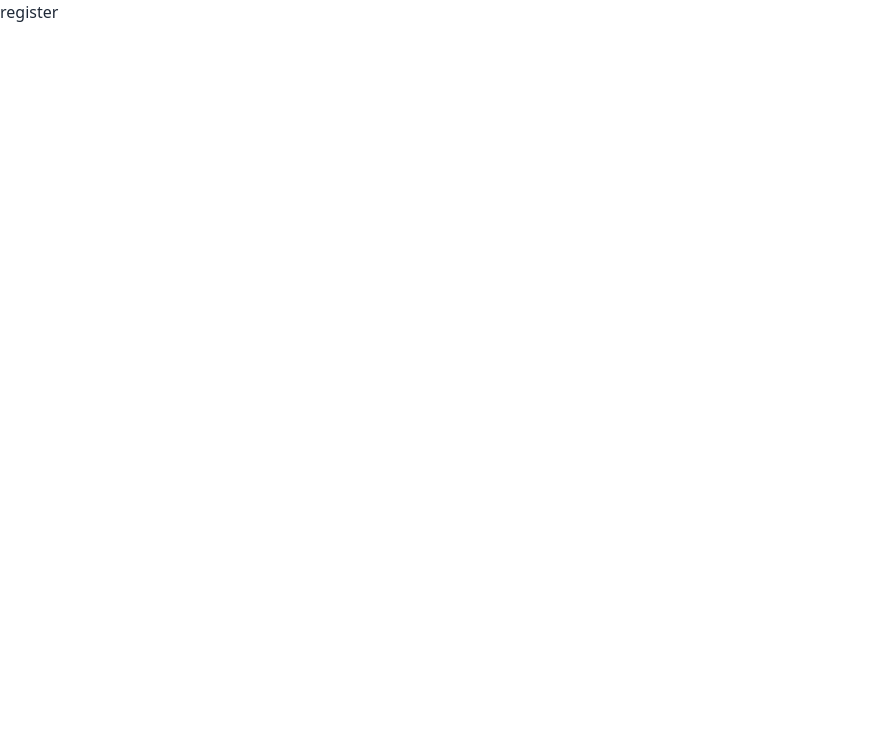
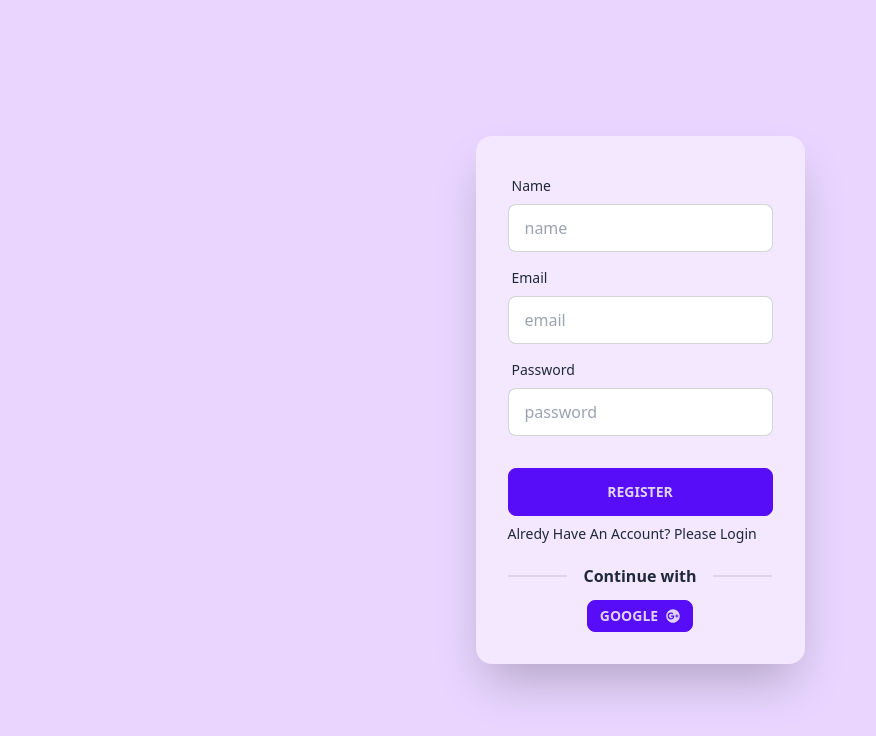
Before and after one commit to Rasibul/blog-website-client, a React (Vite) app: page /register in a window 1280 px wide. Shown: the top 736 px of the page, without its empty margins (0-876 px from the left). Built offline with nearby package versions, Linux system fonts and the light colour scheme.

Commit message:
login and registation page are created

```diff
--- a/package.json
+++ b/package.json
@@ -14,6 +14,7 @@
     "match-sorter": "^6.3.1",
     "react": "^18.2.0",
     "react-dom": "^18.2.0",
+    "react-icons": "^4.11.0",
     "react-router-dom": "^6.18.0",
     "sort-by": "^1.2.0"
   },
--- /dev/null
+++ b/src/Components/SocialLogin.jsx
@@ -0,0 +1,18 @@
+import { FaGooglePlus } from 'react-icons/fa'
+
+const SocialLogin = () => {
+    return (
+        <div>
+            <div className="divider font-bold">Continue with</div>
+            <div className="flex items-center justify-center ">
+                <button
+                    className="btn btn-sm btn-primary">Google
+                    <FaGooglePlus></FaGooglePlus>
+                    </button>
+
+            </div>
+        </div>
+    );
+};
+
+export default SocialLogin;
--- a/src/Pages/Home/Banner.jsx
+++ b/src/Pages/Home/Banner.jsx
@@ -3,7 +3,7 @@ const Banner = () => {
     return (
         <div className="bg-[url('https://i.ibb.co/jhYbRRg/blog-banner-img.jpg')] bg-cover  bg-center">
         <section className="py-28 sm:py-40 bg-white bg-opacity-40  flex flex-col justify-center items-center gap-4 ">
-            <h1 className="font-bold text-2xl md:text-4xl text-center text-purple-600">Let's Find Your Favourite <br />  Blogs Post</h1>
+            <h1 className="font-bold text-2xl md:text-4xl text-center text-purple-600">Let Find Your Favourite <br />  Blogs Post</h1>
             <p className="text-sm md:text-2xl text-center font-semibold text-[#000]">You can enjoy this blog post much more</p>
         </section>
     </div>
--- a/src/Pages/Login/Login.jsx
+++ b/src/Pages/Login/Login.jsx
@@ -1,10 +1,40 @@
+import { Link } from "react-router-dom";
+import SocialLogin from "../../Components/SocialLogin";
 
 
 const Login = () => {
     return (
-        <div>
-            login
+        <div className="hero min-h-screen bg-purple-200">
+        <div className="hero-content flex-col lg:flex-row-reverse">
+            <div className="card flex-shrink-0 w-full  shadow-2xl bg-purple-100">
+                <form  className="card-body">
+                    <div className="form-control">
+                        <label className="label">
+                            <span className="label-text">Email</span>
+                        </label>
+                        <input type="email" placeholder="email" name="email" required className="input input-bordered" />
+                    </div>
+                    <div className="form-control">
+                        <label className="label">
+                            <span className="label-text">Password</span>
+                        </label>
+                        <input type="password" placeholder="password" name="password" required className="input input-bordered" />
+                        <label className="label">
+                            <a href="#" className="label-text-alt link link-hover">Forgot password?</a>
+                        </label>
+                    </div>
+                    <div className="form-control mt-6 p-0">
+                        <button className="btn btn-primary">Login</button>
+                    </div>
+                    <label className="label">
+                        New here? <Link to="/register" className="label-text-alt link link-hover">Create an account</Link>
+                    </label>
+                    <SocialLogin/>
+                </form>
+
+            </div>
         </div>
+    </div>
     );
 };
 
--- a/src/Pages/Register/Register.jsx
+++ b/src/Pages/Register/Register.jsx
@@ -1,9 +1,42 @@
+import { Link } from "react-router-dom";
+import SocialLogin from "../../Components/SocialLogin";
 
 
 const Register = () => {
     return (
-        <div>
-            register
+        <div className="hero min-h-screen bg-purple-200">
+            <div className="hero-content flex-col lg:flex-row-reverse">
+                <div className="card flex-shrink-0 w-full  shadow-2xl bg-purple-100">
+                    <form className="card-body">
+                        <div className="form-control">
+                            <label className="label">
+                                <span className="label-text">Name</span>
+                            </label>
+                            <input type="name" placeholder="name" name="name" required className="input input-bordered" />
+                        </div>
+                        <div className="form-control">
+                            <label className="label">
+                                <span className="label-text">Email</span>
+                            </label>
+                            <input type="email" placeholder="email" name="email" required className="input input-bordered" />
+                        </div>
+                        <div className="form-control">
+                            <label className="label">
+                                <span className="label-text">Password</span>
+                            </label>
+                            <input type="password" placeholder="password" name="password" required className="input input-bordered" />
+                        </div>
+                        <div className="form-control mt-6 p-0">
+                            <button className="btn btn-primary">Register</button>
+                        </div>
+                        <h2 className="text-sm">
+                            Alredy Have An Account? <Link to="/login" className="label-text-alt link link-hover text-sm">Please Login</Link>
+                        </h2>
+                        <SocialLogin />
+                    </form>
+
+                </div>
+            </div>
         </div>
     );
 };
```
Also changed, not shown: 1 other file (tests, documents, lock files or other folders).
